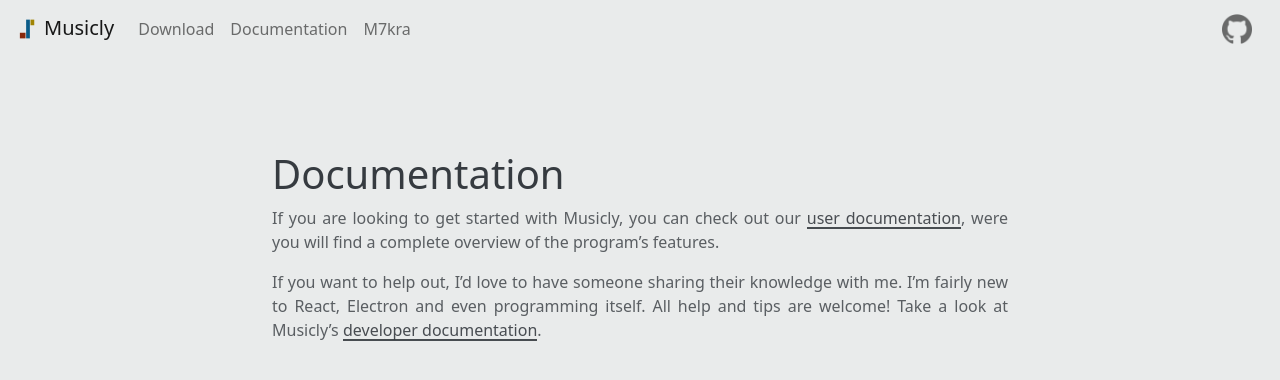
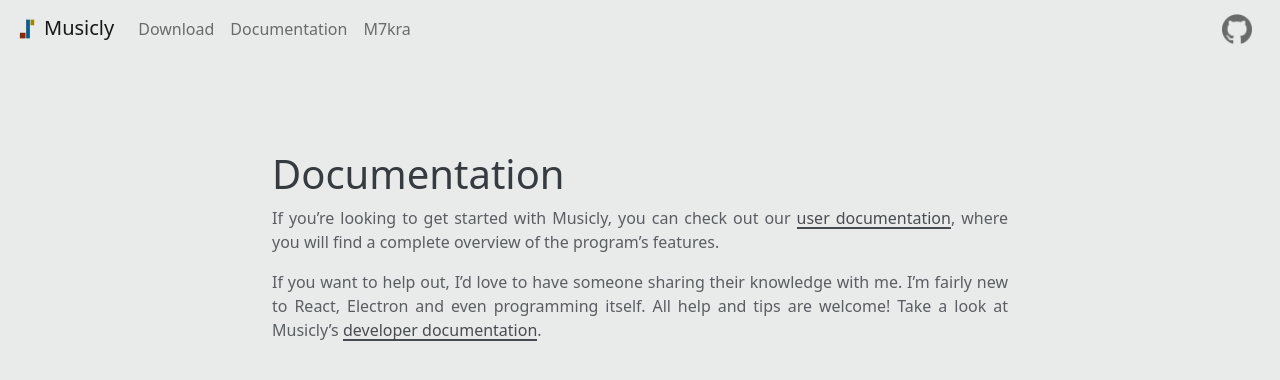
Before and after one commit to bogosorter/Musicly, a Jekyll site: the page built from docs/docs.md, in a window 1280 px wide. Shown: the top 380 px of the page. Built offline with Jekyll 4.4.1, drawn with Linux system fonts in a browser that asks for light colours.

Commit message:
Fixed typos and my bad English - Thanks to Steve Emms

```diff
--- a/docs/docs.md
+++ b/docs/docs.md
@@ -6,6 +6,7 @@
 
 # Documentation
 
-If you are looking to get started with Musicly, you can check out our [user documentation](/Musicly/docs/user), were you will find a complete overview of the program's features.
+If you're looking to get started with Musicly, you can check out our [user documentation](/Musicly/docs/user), where you will find a complete overview of the program's features.
+
 
 If you want to help out, I'd love to have someone sharing their knowledge with me. I'm fairly new to React, Electron and even programming itself. All help and tips are welcome! Take a look at Musicly's [developer documentation](/Musicly/docs/dev).
```
Also changed, not shown: docs/user/user.md (+7 -7 lines).
